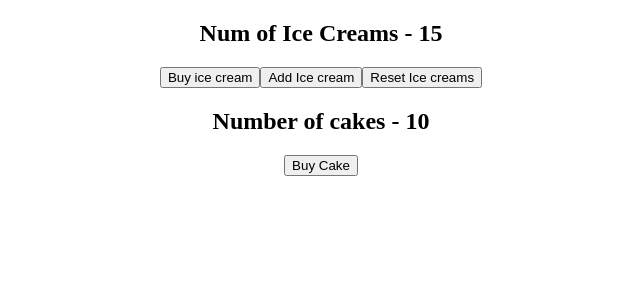
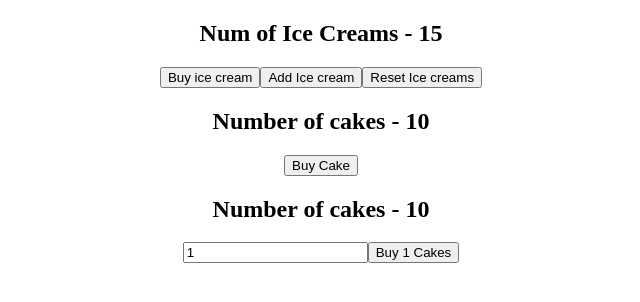
Before and after one commit to SAIKUMAR124/react-redux-pro-demo, a React (Create React App) app: page / in a window 1280 px wide. Shown: the top 302 px of the page, without its empty margins (319-959 px from the left). Built offline with nearby package versions, Linux system fonts and the light colour scheme.

Commit message:
Added an Input functionality to buy cakes

```diff
--- a/src/App.js
+++ b/src/App.js
@@ -3,6 +3,7 @@
 import store from "./pro1/redux1/store";
 import HooksCakeContainer from "./pro1/components/HooksCakeContainer";
 import IceCreamContainer from "./pro1/components/IceCreamContainer";
+import NewCakeContainer from "./pro1/components/NewCakeContainer";
 
 function App() {
   return (
@@ -11,6 +12,7 @@
         {/* <HooksCakeContainer/> */}
         <IceCreamContainer/>
         <CakeContainer />
+        <NewCakeContainer/>
       </div>
     </Provider>
   );
--- /dev/null
+++ b/src/pro1/components/NewCakeContainer.js
@@ -0,0 +1,29 @@
+import React, { useState } from "react";
+import { connect } from "react-redux";
+import { buyCake } from "../redux1";
+
+const NewCakeContainer = (props) => {
+  const [number, setNumber] = useState(1);
+
+  return (
+    <div>
+      <h2>Number of cakes - {props.numOfCakes}</h2>
+      <input type='text' value={number} onChange={e => setNumber(e.target.value)} />
+      <button onClick={()=>props.buyCake(number)}>Buy {number} Cakes</button>
+    </div>
+  );
+};
+
+const mapStateToProps = (state) => {
+  return {
+    numOfCakes: state.cake.numOfCakes,
+  };
+};
+
+const mapDispatchToProps = (dispatch) => {
+  return {
+    buyCake: (number) => dispatch(buyCake(number)),
+  };
+};
+
+export default connect(mapStateToProps, mapDispatchToProps)(NewCakeContainer);
--- a/src/pro1/redux1/cake/cakeActions.js
+++ b/src/pro1/redux1/cake/cakeActions.js
@@ -1,7 +1,8 @@
 import { BUY_CAKE } from "./cakeTypes"
 
-export const buyCake=()=>{
+export const buyCake=(number=1)=>{
     return {
-        type: BUY_CAKE
+        type: BUY_CAKE,
+        payload: number,
     }
 }
--- a/src/pro1/redux1/cake/cakeReducer.js
+++ b/src/pro1/redux1/cake/cakeReducer.js
@@ -9,7 +9,7 @@
         case BUY_CAKE:
             return {
                 ...state,
-                numOfCakes: state.numOfCakes - 1
+                numOfCakes: state.numOfCakes - action.payload
             }
 
             default : return state
```
